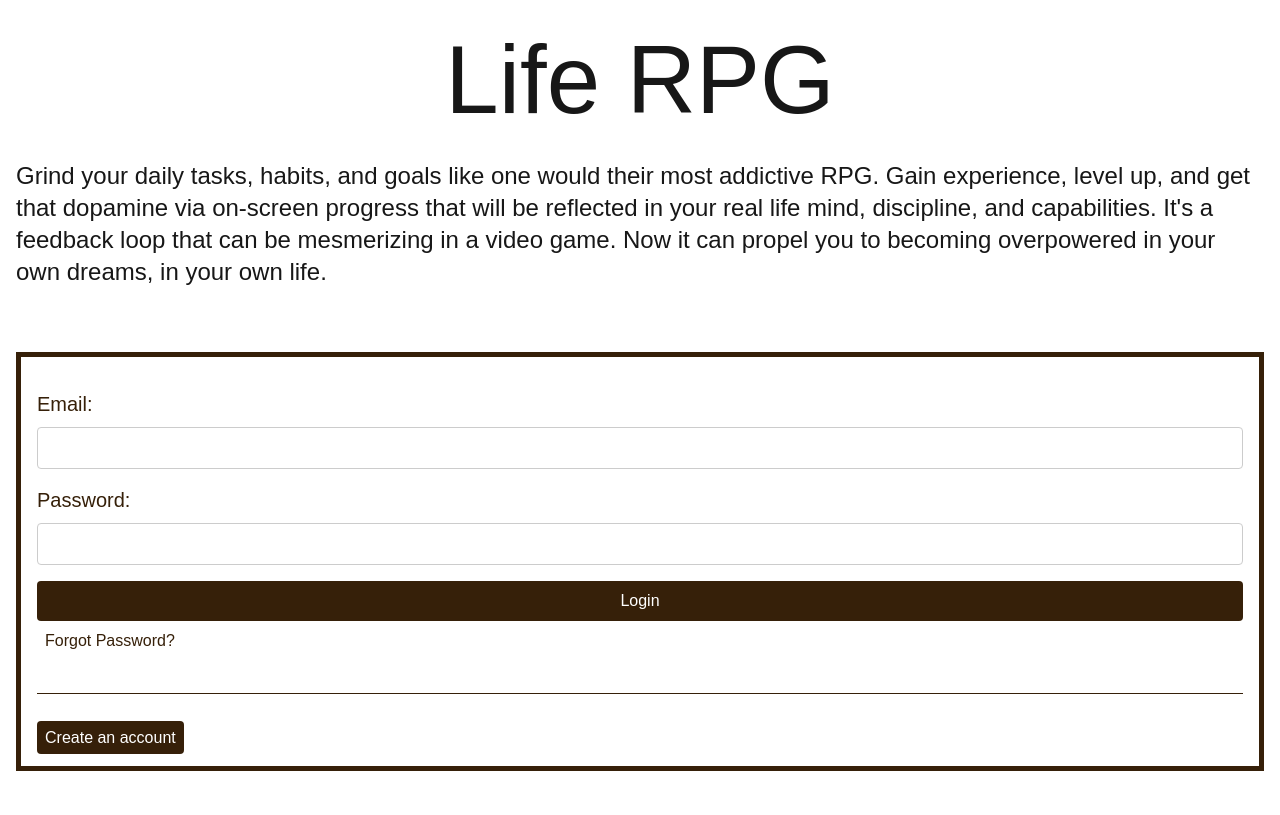
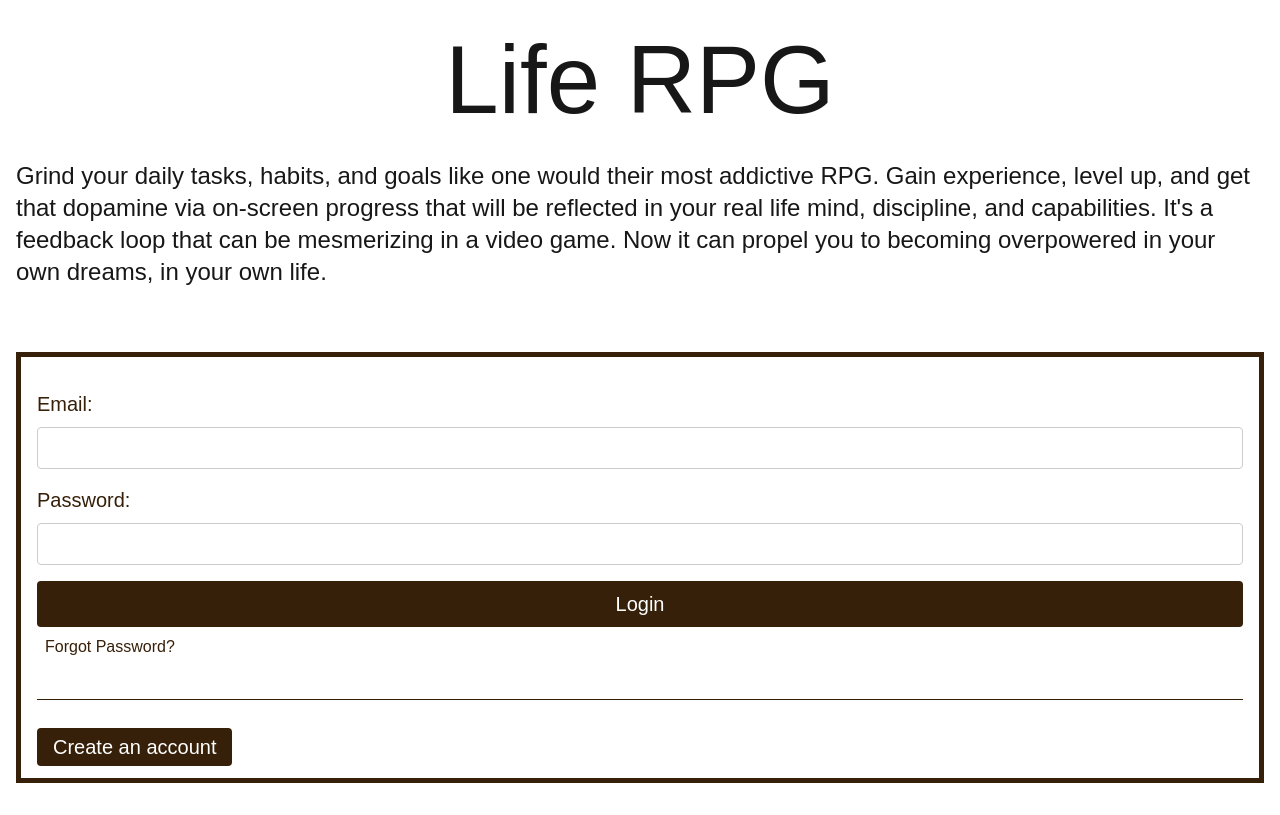
Before and after one commit to Daltraxx/life-rpg, a Next.js app: page / in a window 1280 px wide. Built offline with nearby package versions, Linux system fonts and the light colour scheme; a web font is replaced by a local one.

Commit message:
add font size and adjust padding

```diff
--- a/src/app/ui/ButtonLinkWrappers/styles.module.css
+++ b/src/app/ui/ButtonLinkWrappers/styles.module.css
@@ -1,5 +1,6 @@
 .button {
-  padding: 0.5rem;
+  font-size: 1.25rem;
+  padding: 0.5rem 1rem;
   background-color: #0070f3;
   color: var(--white, #fff);
   border: none;
```
